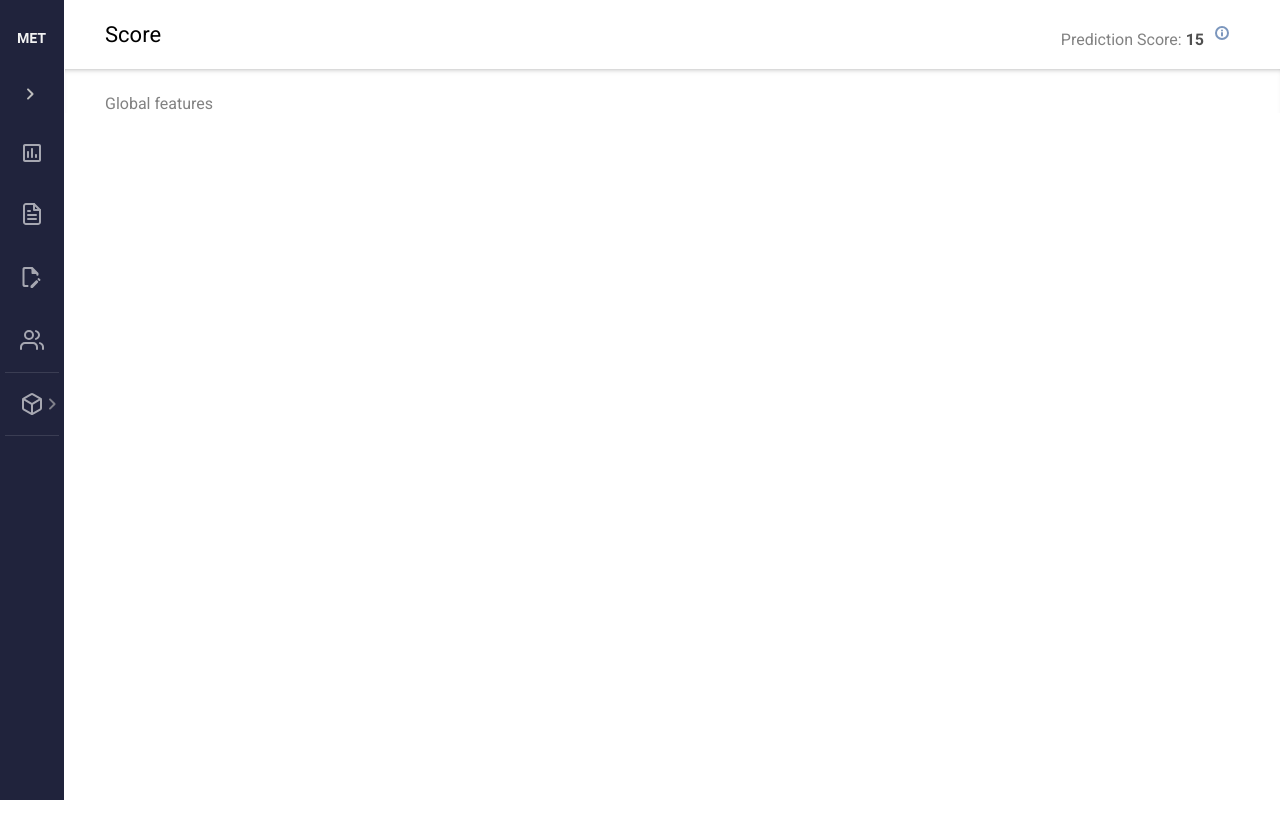
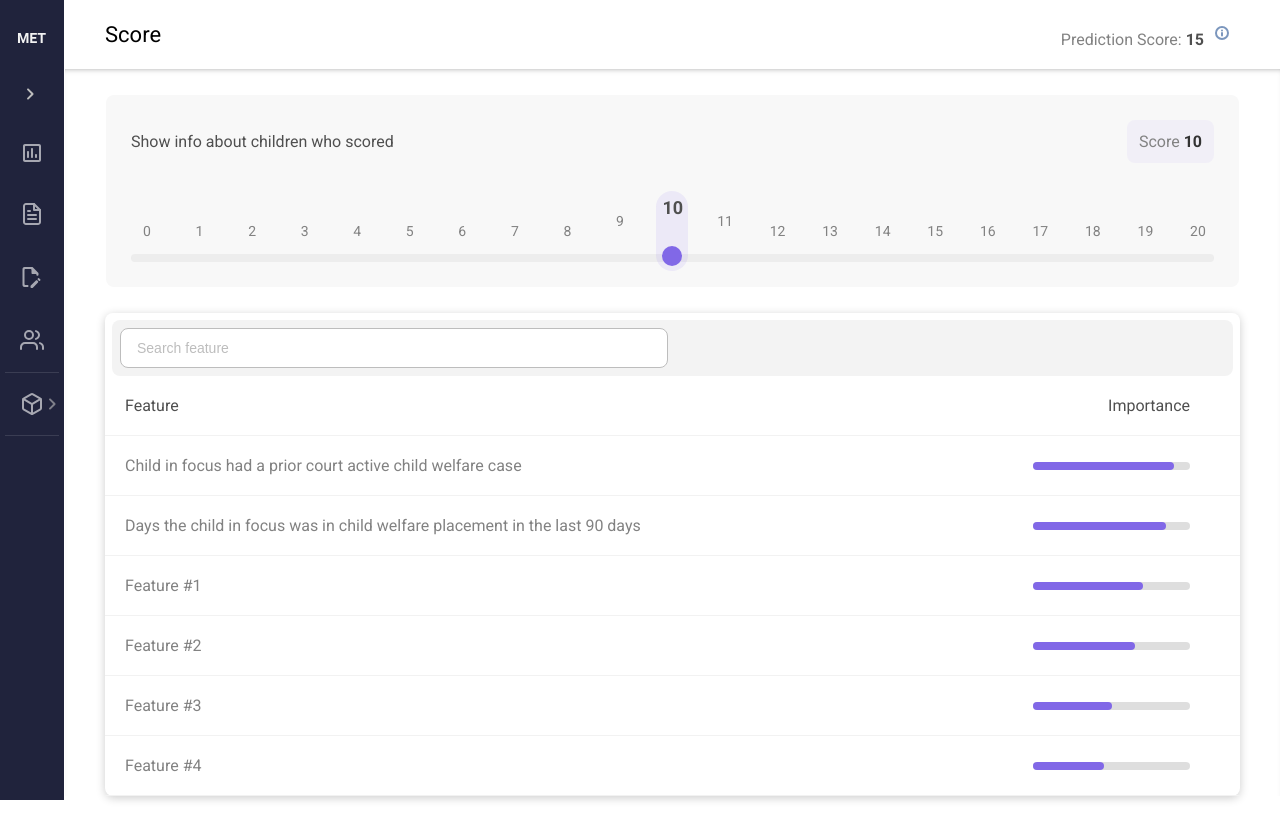
Before and after one commit to sibyl-dev/sibyl-api, a React (Create React App) app in the folder client/: page /feature-distribution in a window 1280 px wide. Before the commit the page ends 800 px from the top, so only its background shows below. Built offline with nearby package versions, Linux system fonts and the light colour scheme.

Commit message:
Added score info component

```diff
--- a/client/src/components/Dashboard/Dashboard.js
+++ b/client/src/components/Dashboard/Dashboard.js
@@ -7,7 +7,7 @@ import Sandbox from '../Sandbox/Sandbox';
 import NotFound from '../common/NotFound';
 import Model from '../Model/Model';
 import FeatureImportance from '../Model/FeatureImportance';
-import GlobalFeatures from '../Model/GlobalFeatures';
+import FeatureDistrubution from '../Model/FeatureDistrubution';
 
 const Dashboard = () => {
   return (
@@ -17,7 +17,7 @@ const Dashboard = () => {
         <Route path="/sandbox" exact component={Sandbox} />
         <Route path="/model" component={Model} />
         <Route path="/global-feature-importance" component={FeatureImportance} />
-        <Route path="/feature-distribution" component={GlobalFeatures} />
+        <Route path="/feature-distribution" component={FeatureDistrubution} />
         <Route path="/" exact component={Score} />
         <Route path="*" component={NotFound} />
       </Switch>
--- /dev/null
+++ b/client/src/components/Model/FeatureDistrubution.js
@@ -0,0 +1,87 @@
+import React from 'react';
+import DashWrapper from '../common/DashWrapper';
+
+import Search from '../common/Search';
+import { ProgressIndicator } from '../common/LiniarIndicator';
+import ScoreInfo from '../common/ScoreInfo';
+
+// mock search result
+const hayStack = [
+  { feature: 'Child in focus had a prior court active child welfare case' },
+  { feature: 'Child in focus is younger than 1 years old' },
+  { feature: 'Feature #1' },
+  { feature: 'Feature #2' },
+  { feature: 'Feature #3' },
+];
+
+const FeatureDistribution = () => (
+  <div className="component-wrapper">
+    <table>
+      <tr>
+        <td>
+          <ScoreInfo />
+        </td>
+      </tr>
+    </table>
+    <DashWrapper>
+      <header className="dash-header">
+        <ul className="dash-controls">
+          <li>
+            <Search hayStack={hayStack} />
+          </li>
+          <li>&nbsp;</li>
+        </ul>
+      </header>
+      <table className="dash-table">
+        <thead>
+          <tr>
+            <th>Feature</th>
+            <th width="20%" className="align-right">
+              Importance
+            </th>
+          </tr>
+        </thead>
+        <tbody>
+          <tr>
+            <td>Child in focus had a prior court active child welfare case</td>
+            <td className="align-right">
+              <ProgressIndicator progressWidth="90%" />
+            </td>
+          </tr>
+          <tr>
+            <td>Days the child in focus was in child welfare placement in the last 90 days</td>
+            <td className="align-right">
+              <ProgressIndicator progressWidth="85%" />
+            </td>
+          </tr>
+          <tr>
+            <td>Feature #1</td>
+            <td className="align-right">
+              <ProgressIndicator progressWidth="70%" />
+            </td>
+          </tr>
+          <tr>
+            <td>Feature #2</td>
+            <td className="align-right">
+              <ProgressIndicator progressWidth="65%" />
+            </td>
+          </tr>
+          <tr>
+            <td>Feature #3</td>
+            <td className="align-right">
+              <ProgressIndicator progressWidth="50%" />
+            </td>
+          </tr>
+          <tr>
+            <td>Feature #4</td>
+            <td className="align-right">
+              <ProgressIndicator progressWidth="45%" />
+            </td>
+          </tr>
+        </tbody>
+      </table>
+    </DashWrapper>
+  </div>
+);
+
+export default FeatureDistribution;
--- a/client/src/components/Model/GlobalFeatures.js
+++ /dev/null
@@ -1,9 +0,0 @@
-import React from 'react';
-
-const GlobalFeatures = () => (
-  <div className="component-wrapper">
-    <p>Global features</p>
-  </div>
-);
-
-export default GlobalFeatures;
--- /dev/null
+++ b/client/src/components/common/ScoreInfo.js
@@ -0,0 +1,73 @@
+import React, { Component } from 'react';
+import './styles/ScoreInfo.scss';
+
+const values = [0, 1, 2, 3, 4, 5, 6, 7, 8, 9, 10, 11, 12, 13, 14, 15, 16, 17, 18, 19, 20];
+
+class SoreInfo extends Component {
+  constructor(props) {
+    super(props);
+    this.state = {
+      activeScore: 10,
+    };
+  }
+
+  setActiveScore(score) {
+    this.setState({
+      activeScore: score,
+    });
+  }
+
+  renderScoreScale() {
+    const { activeScore } = this.state;
+    const renderValues = () => {
+      return values.map((currentValue, index) => {
+        const activeIndex = values.indexOf(activeScore);
+        const getItemsClassNames = () => {
+          if (index === activeIndex) {
+            return 'active';
+          }
+          if (index === activeIndex - 1 || index === activeIndex + 1) {
+            return 'active-neighbor';
+          }
+        };
+        return (
+          <li className={getItemsClassNames()} onClick={() => this.setActiveScore(currentValue)}>
+            {currentValue}
+          </li>
+        );
+      });
+    };
+
+    return (
+      <div className="score">
+        <div className="score-scale">
+          <ul className="score-values">{renderValues(15)}</ul>
+          <div className="progress" />
+        </div>
+      </div>
+    );
+  }
+
+  render() {
+    const { activeScore } = this.state;
+    return (
+      <div className="score-wrapper">
+        <header>
+          <ul>
+            <li>
+              <h4>Show info about children who scored</h4>
+            </li>
+            <li>
+              <span>
+                Score <strong>{activeScore}</strong>
+              </span>
+            </li>
+          </ul>
+        </header>
+        <div>{this.renderScoreScale()}</div>
+      </div>
+    );
+  }
+}
+
+export default SoreInfo;
--- /dev/null
+++ b/client/src/components/common/styles/ScoreInfo.scss
@@ -0,0 +1,102 @@
+@import '../../../assets/sass/colors.scss';
+.score-wrapper {
+    background: $exp-bg;
+    padding: 25px;
+    border-radius: 8px;
+    margin-bottom: 25px;
+    min-width: 460px;
+
+    h4 {
+        color: #4f4f4f;
+    }
+
+    header {
+        margin-bottom: 20px;
+
+        ul {
+            display: flex;
+            justify-content: space-around;
+        }
+        li {
+            flex: 1;
+            align-self: center;
+            &:last-child {
+                text-align: right;
+            }
+
+            span {
+                background: rgba($dark-mauve, 0.06);
+                padding: 12px;
+                border-radius: 8px;
+                display: inline-block;
+                strong {
+                    color: #333333;
+                }
+            }
+        }
+    }
+
+    .score-scale {
+        .progress {
+            width: 100%;
+            height: 8px;
+            border-radius: 4px;
+            background: rgba($light-gray, 0.2);
+            z-index: -1;
+            margin-top: -9px;
+        }
+        .score-values {
+            z-index: 1;
+            height: 80px;
+            display: flex;
+            justify-content: space-between;
+            font-size: 14px;
+
+            li {
+                cursor: pointer;
+                align-self: flex-end;
+                text-align: center;
+                transition: all 0.1s ease-in-out;
+                height: 40px;
+                position: relative;
+                width: 32px;
+                &:after {
+                    transition: all 0.1s ease-in-out;
+                    background: $dark-mauve;
+                    content: '';
+                    border-radius: 100%;
+                    width: 0px;
+                    height: 0px;
+                    position: absolute;
+                    bottom: 5px;
+                    right: 0;
+                    left: 0;
+                    margin: 0 auto;
+                }
+
+                &:hover,
+                &.active,
+                &.active-neighbor:hover {
+                    color: #4f4f4f;
+                    font-weight: bold;
+                    border-radius: 16px;
+                    background: rgba($dark-mauve, 0.1);
+                    transform: translatey(13px);
+                    height: 80px;
+                    padding: 6px;
+                    margin-bottom: 5px;
+                    font-size: 18px;
+                    &:after {
+                        width: 20px;
+                        height: 20px;
+                    }
+                }
+
+                &.active-neighbor {
+                    transition: all 0.1s ease-in-out;
+                    height: 50px;
+                }
+            }
+        }
+    }
+}
```
